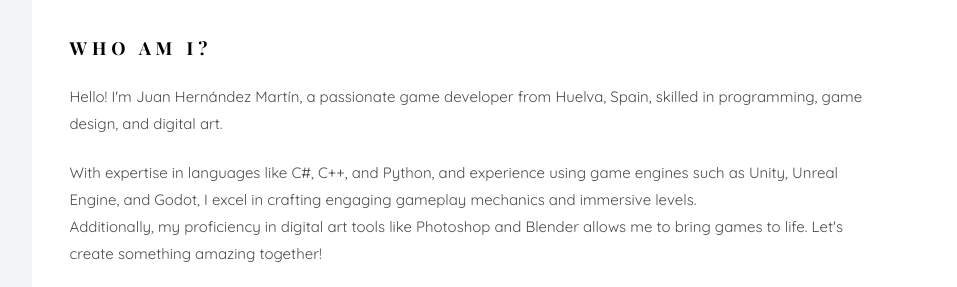
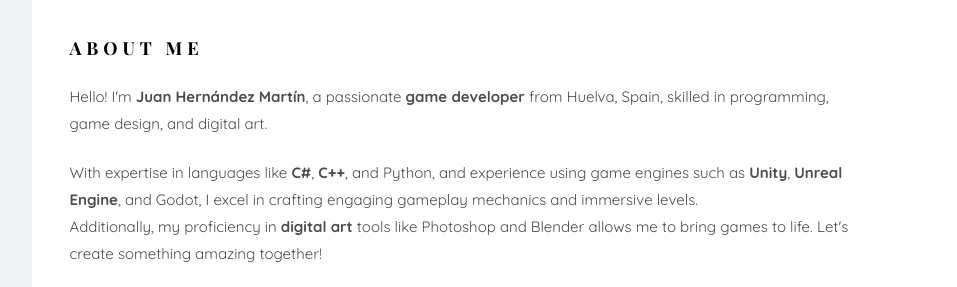
Before and after one commit to juanHernandezMartin/JuanHMGameDev, a plain HTML site: page index.html in a window 1280 px wide. Shown: the top 287 px of the page, 323-1280 px from the left. Drawn offline with nearby package versions, Linux system fonts and the light colour scheme; files whose address does not match are found by name; a web font is replaced by a local one.

Commit message:
Update index.html

```diff
--- a/index.html
+++ b/index.html
@@ -90,17 +90,17 @@
 						<div class="row row-bottom-padded-sm animate-box" data-animate-effect="fadeInLeft">
 							<div class="col-md-12">
 								<div class="about-desc">
-									<h2 class="colorlib-heading"><br>Who Am I?</h2>
+									<h2 class="colorlib-heading"><br>About me</h2>
 									<p>
-										Hello! I'm Juan Hernández Martín, a passionate game developer from Huelva,
+										Hello! I'm <strong>Juan Hernández Martín</strong>, a passionate <strong>game developer</strong> from Huelva,
 										Spain, skilled in programming, game design, and digital art.<br>
 									</p>
 
 									<p>
-										With expertise in languages like C#, C++, and Python, and experience using game
-										engines such as Unity, Unreal Engine, and Godot, I excel in crafting engaging
+										With expertise in languages like <strong>C#</strong>, <strong>C++</strong>, and Python, and experience using game
+										engines such as <strong>Unity</strong>, <strong>Unreal Engine</strong>, and Godot, I excel in crafting engaging
 										gameplay mechanics and immersive levels.<br>
-										Additionally, my proficiency in digital art tools like Photoshop and Blender
+										Additionally, my proficiency in <strong>digital art</strong> tools like Photoshop and Blender
 										allows me to bring games to life. Let's create something amazing together!
 									</p>
 
```
